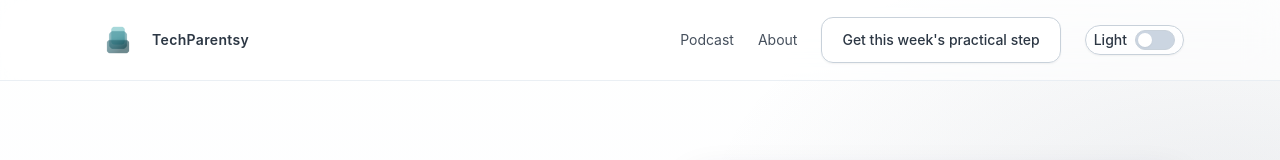
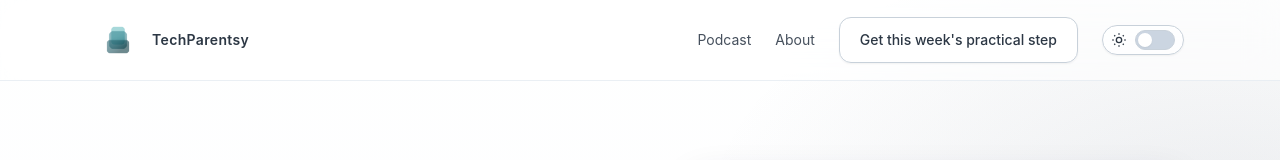
Before and after one commit to TechParentsy/techparentsy.com, a Next.js app: page / in a window 1280 px wide. Shown: the top 160 px of the page. Built offline with nearby package versions, Linux system fonts and the light colour scheme.

Commit message:
Refine theme toggle with icon-only label

```diff
--- a/components/ThemeToggle.tsx
+++ b/components/ThemeToggle.tsx
@@ -55,7 +55,18 @@ export function ThemeToggle() {
       aria-checked={theme === 'dark'}
       aria-label={theme === 'dark' ? 'Disable dark mode' : 'Enable dark mode'}
     >
-      <span className="hidden sm:inline">{theme === 'dark' ? 'Dark' : 'Light'}</span>
+      <span aria-hidden="true" className="text-tp-slate">
+        {theme === 'dark' ? (
+          <svg viewBox="0 0 24 24" className="h-4 w-4" fill="none" stroke="currentColor" strokeWidth="2">
+            <path d="M21 12.8A9 9 0 1 1 11.2 3a7 7 0 0 0 9.8 9.8Z" />
+          </svg>
+        ) : (
+          <svg viewBox="0 0 24 24" className="h-4 w-4" fill="none" stroke="currentColor" strokeWidth="2">
+            <circle cx="12" cy="12" r="4" />
+            <path d="M12 2v2M12 20v2M4.9 4.9l1.4 1.4M17.7 17.7l1.4 1.4M2 12h2M20 12h2M4.9 19.1l1.4-1.4M17.7 6.3l1.4-1.4" />
+          </svg>
+        )}
+      </span>
       <span
         className={`inline-flex h-5 w-10 items-center rounded-full border border-tp-line transition-colors ${
           theme === 'dark' ? 'justify-end bg-tp-teal' : 'justify-start bg-slate-300'
```
